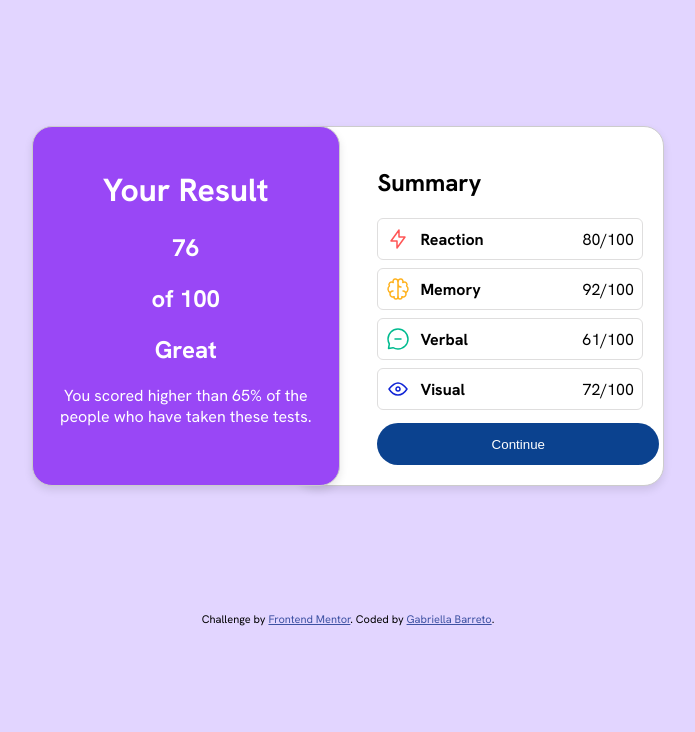
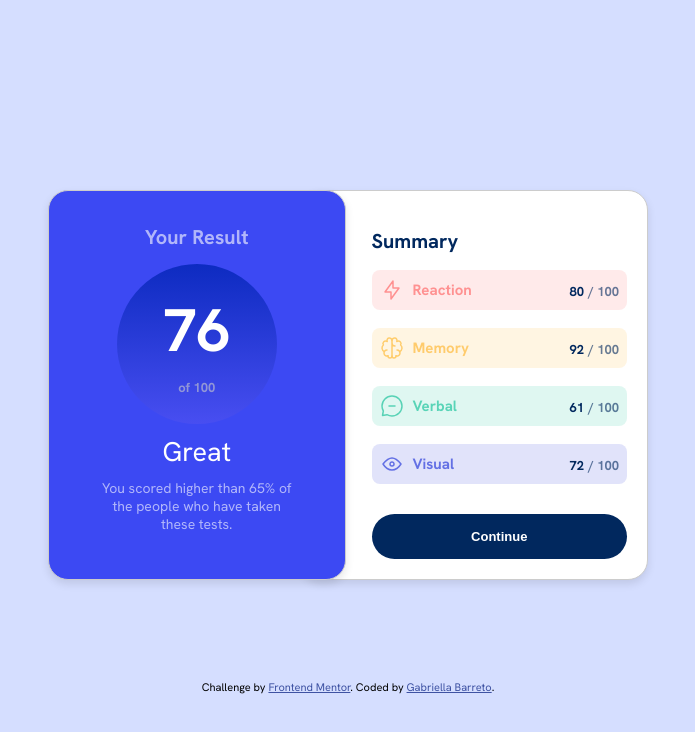
Before and after one commit to gasbibarreto/results-summary-component, a plain HTML site: page index.html in a window 1280 px wide. Shown: the whole page, without its empty margins (292-987 px from the left). Drawn offline with Linux system fonts and the light colour scheme.

Commit message:
desktop layout

```diff
--- a/index.html
+++ b/index.html
@@ -16,16 +16,18 @@
 
 <body>
   <div class="container">
-    <div class="result box">
+    <div class="result">
       <h1>Your Result</h1>
-      <h2>76</h2>
-      <h2>of 100</h2>
+      <div class="score-total">
+        <h2>76</h2>
+        <p>of 100</p>
+      </div>
 
-      <h2>Great</h2>
+      <h3>Great</h3>
       <p>You scored higher than 65% of the people who have taken these tests.</p>
     </div>
 
-    <div class="summary box">
+    <div class="summary">
       <h2>Summary</h2>
       <div id="summary-list"></div>
       <button>Continue</button>
@@ -49,45 +51,104 @@
 
   body {
     font-family: 'Hanken Grotesk', sans-serif;
-    background: #e2d5ff;
+    background: #d5deff;
+    margin: 0px;
+    padding: 0px;
   }
 
   .container {
     display: flex;
     justify-content: center;
+    align-items: stretch;
     gap: 20px;
-    margin: 10% 25% 10%;
+    max-width: 600px;
+    margin: 150px auto 60px;
+    padding: 40px 20px;
+  }
+
+  .result,
+  .summary {
+    border: 1px solid #ccc;
+    border-radius: 20px;
+    box-shadow: 0 4px 8px rgba(0, 0, 0, 0.1);
+    max-width: 400px;
+    padding: 20px;
   }
 
   .result {
     flex: 1;
-    padding: 20px;
     text-align: center;
+    justify-content: center;
     color: #ffffff;
-    background-color: #9947f6;
-    margin-right: -10%;
+    background-color: #3c49f3;
+    margin-right: -65px;
     z-index: 2;
+  }
+
+  .result h1 {
+    font-size: 20px;
+    opacity: 0.6;
+  }
+
+  .result h3 {
+    font-size: 27px;
+    margin: 0;
+    padding-top: 10px;
+    font-weight: normal;
+  }
+
+  .result p {
+    font-size: 14px;
+    opacity: 0.6;
+    text-align: center;
+    max-width: 200px;
+    margin: 0 auto;
+    padding-top: 10px;
+  }
+
+  .score-total {
+    background: linear-gradient(to top, rgb(72, 78, 241), rgb(13, 43, 193));
+    width: 100px;
+    height: 100px;
+    border-radius: 50%;
+    margin: 0 auto;
+    padding: 30px;
+    display: flex;
+    flex-direction: column;
+    justify-content: center;
+    align-items: center;
+  }
+
+  .score-total h2 {
+    font-size: 60px;
+    margin: 0;
+  }
+
+  .score-total p {
+    font-size: 13px;
+    font-weight: bold;
+    color: #ccc;
+    opacity: 0.6;
+    margin: 0;
   }
 
   .summary {
     flex: 1;
-    padding: 20px 20px 20px 80px;
     background-color: #ffffff;
     z-index: 1;
+    padding-left: 70px;
   }
 
-  .box {
-    border: 1px solid #ccc;
-    border-radius: 20px;
-    box-shadow: 0 4px 8px rgba(0, 0, 0, 0.1);
-    max-width: 400px;
+  .summary h2 {
+    font-size: 20px;
+    color: #01285e;
   }
 
   #summary-list {
     display: flex;
     flex-direction: column;
-    padding-bottom: 5%;
-    gap: 8px;
+    padding-bottom: 30px;
+    gap: 18px;
   }
 
   .summary-item {
@@ -96,13 +157,43 @@
     justify-content: space-between;
     border: 1px solid #dfdede;
     padding: 8px;
-    border-radius: 6px;
+    border-radius: 8px;
+    font-weight: bold;
   }
 
-  .summary-item .left {
+  .summary-item.reaction {
+    background-color: #ff575720;
+    border: #ff5757;
+    color: #ff5757;
+  }
+
+  .summary-item.memory {
+    background-color: #ffb01f20;
+    border: #ffb01f;
+    color: #ffb01f;
+  }
+
+  .summary-item.verbal {
+    background-color: #00bd9120;
+    border: #00bd91;
+    color: #00bd91;
+  }
+
+  .summary-item.visual {
+    background-color: #1125d620;
+    border: #1125d6;
+    color: #1125d6
+  }
+
+  .category {
     display: flex;
     align-items: center;
-    gap: 10px;
+    gap: 9px;
+    opacity: 0.6;
+  }
+
+  .category span {
+    font-size: 15px;
   }
 
   .summary-item img {
@@ -110,14 +201,32 @@
     height: 24px;
   }
 
-  .summary-item .score {}
+  .summary-item .current {
+    color: #01285e;
+    font-size: 13px;
+    font-weight: bold;
+  }
+
+  .summary-item .total {
+    color: #01285e;
+    font-size: 13px;
+    opacity: 0.6;
+  }
 
   button {
     color: #ffffff;
-    background-color: #0b428f;
-    padding: 5% 43%;
+    background-color: #01285e;
     border: none;
     border-radius: 30px;
+    width: 100%;
+    padding: 15px;
+    font-size: small;
+    font-weight: bold;
+  }
+
+  button:hover {
+    background-color:  #0346a4;
+    color:white;
   }
 
   .attribution {
@@ -128,4 +237,49 @@
   .attribution a {
     color: hsl(228, 45%, 44%);
   }
+
+  @media (max-width: 768px) {
+    .container {
+      flex-direction: column;
+      align-items: center;
+      margin: 0;
+    }
+
+    .result,
+    .summary {
+      width: 100%;
+      margin: 0;
+    }
+
+    .result {
+      margin-bottom: -20%;
+      z-index: 2;
+    }
+
+    .summary {
+      padding: 20px;
+      z-index: 1;
+    }
+
+    .score-total {
+      width: 80px;
+      height: 80px;
+      padding: 20px;
+    }
+
+    .score-total h2 {
+      font-size: 40px;
+    }
+
+    .result h3 {
+      font-size: 24px;
+    }
+
+    button {
+      width: 100%;
+      padding: 12px;
+      font-size: 16px;
+      margin-top: 16px;
+    }
+  }
 </style>
--- a/script.js
+++ b/script.js
@@ -1,24 +1,46 @@
 document.addEventListener('DOMContentLoaded', () => {
-    fetch('data.json')
-      .then(response => response.json())
-      .then(data => {
+  const data = [
+    {
+      category: "Reaction",
+      score: 80,
+      icon: "./assets/images/icon-reaction.svg"
+    },
+    {
+      category: "Memory",
+      score: 92,
+      icon: "./assets/images/icon-memory.svg"
+    },
+    {
+      category: "Verbal",
+      score: 61,
+      icon: "./assets/images/icon-verbal.svg"
+    },
+    {
+      category: "Visual",
+      score: 72,
+      icon: "./assets/images/icon-visual.svg"
+    }
+  ];
+
   const container = document.getElementById('summary-list');
 
   // Create HTML for each item
   data.forEach(item => {
     const card = document.createElement('div');
-          card.classList.add('summary-item');
+    card.classList.add(('summary-item'), item.category.toLowerCase());
 
     card.innerHTML = `
-          <div class="left">
-            <img src="${item.icon}" alt="${item.category} icon">
-            <strong>${item.category}</strong>
+          <div class="category">
+            <img src="${item.icon}" alt="${item.category} icon" />
+            <span >${item.category}</span>
           </div>
-          <div class="score">${item.score}/100</div>
+          <div>
+            <span class="current">${item.score}</span>
+            <span class="total"> / 100</span>
+          </div>
           `;
 
     container.appendChild(card);
   });
 })
   .catch(error => console.error('Error loading the JSON data:', error));
-  });
```
Lines whose indentation alone changed are shown as unchanged.
